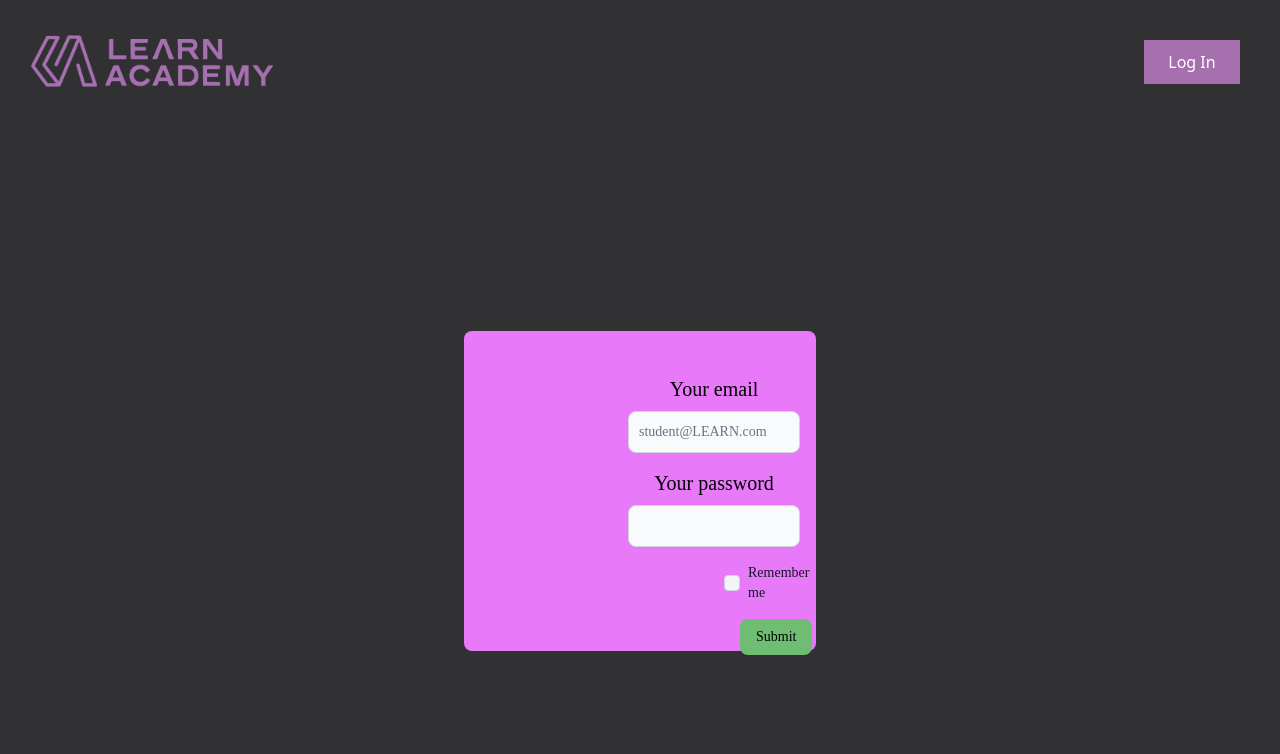
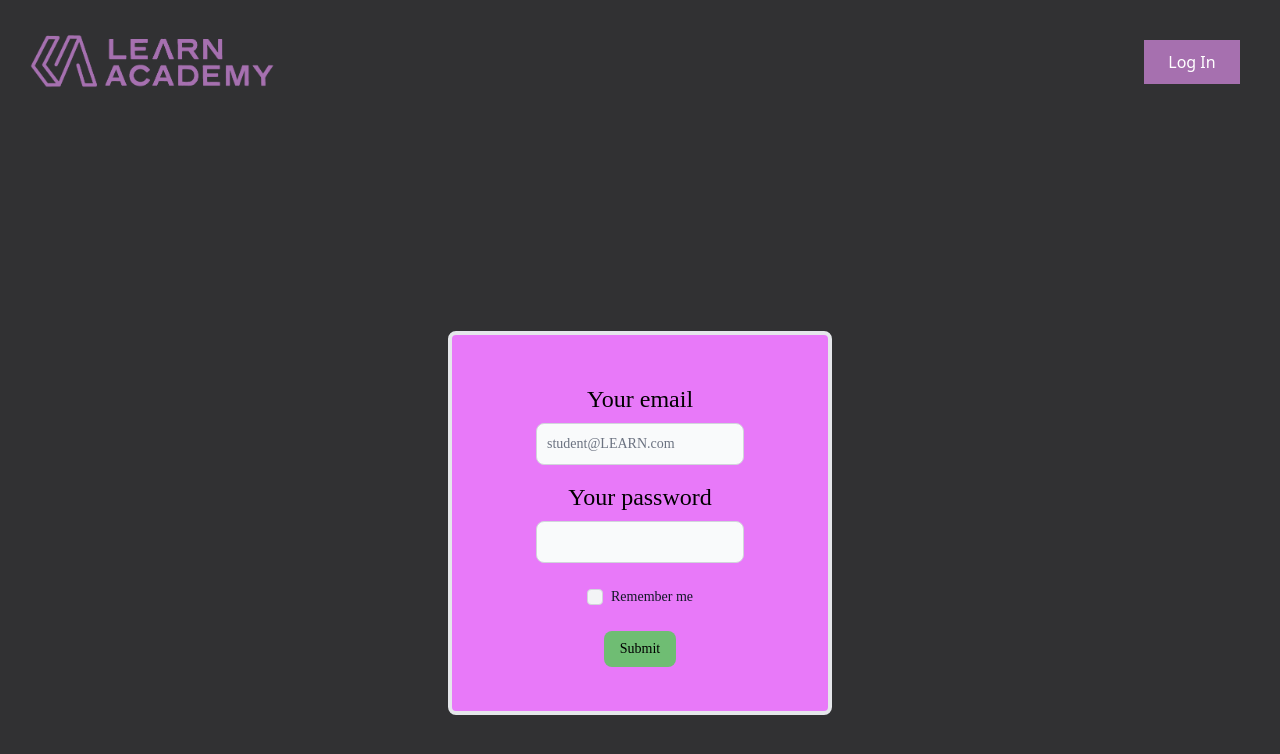
Before and after one commit to LEARNAcademy/student-application, a React (Create React App) app: page / in a window 1280 px wide. Shown: the top 754 px of the page. Built offline with nearby package versions, Linux system fonts and the light colour scheme; a web font is replaced by a local one.

Commit message:
Login box now resizes with page resize. Spacing is more appropriate now.

```diff
--- a/src/pages/StudentLogin/StudentLogin.js
+++ b/src/pages/StudentLogin/StudentLogin.js
@@ -7,13 +7,13 @@ const StudentLogin = () => {
   return (
     <>
       <Header />
-      <div className="bg-[#313133] h-screen pt-52 pr-80 pl-80 font-['gesta']">
-        <div className="border-4 mx-36 h-80 border-transparent bg-fuchsia-400 rounded-lg">
-          <form className="flex flex-col gap-4 pt-10">
-            <div className="w-3/6 ml-[10rem]">
+      <div className="bg-[#313133] h-screen pt-52 font-['gesta']">
+        <div className="border-4 h-96 w-96 m-auto bg-fuchsia-400 rounded-lg">
+          <form className="flex flex-col justify-center items-centerborder-transparent pt-12">
+            <div className="w-52 m-auto mb-4">
               <div className="mb-2 block text-center">
                 <Label
-                  class="text-xl"
+                  class="text-2xl"
                   htmlFor="email1"
                   value="Your email" />
               </div>
@@ -23,10 +23,10 @@ const StudentLogin = () => {
                 placeholder="student@LEARN.com"
                 required={true} />
             </div>
-            <div className="w-3/6 ml-[10rem]">
+            <div className="w-52 m-auto mb-2">
               <div className="mb-2 block text-center">
                 <Label
-                  class="text-xl"
+                  class="text-2xl"
                   htmlFor="password1"
                   value="Your password" />
               </div>
@@ -35,13 +35,13 @@ const StudentLogin = () => {
                 type="password"
                 required={true} />
             </div>
-            <div className="flex items-center gap-2 ml-[16rem]">
+            <div className="flex items-center gap-2 m-auto mt-4 mb-6">
               <Checkbox id="remember" />
               <Label htmlFor="remember">
                 Remember me
               </Label>
             </div>
-            <div className="ml-[17rem]">
+            <div className="m-auto">
               <Button type="submit" class="bg-learngreen rounded-lg">
                 Submit
               </Button>
```
